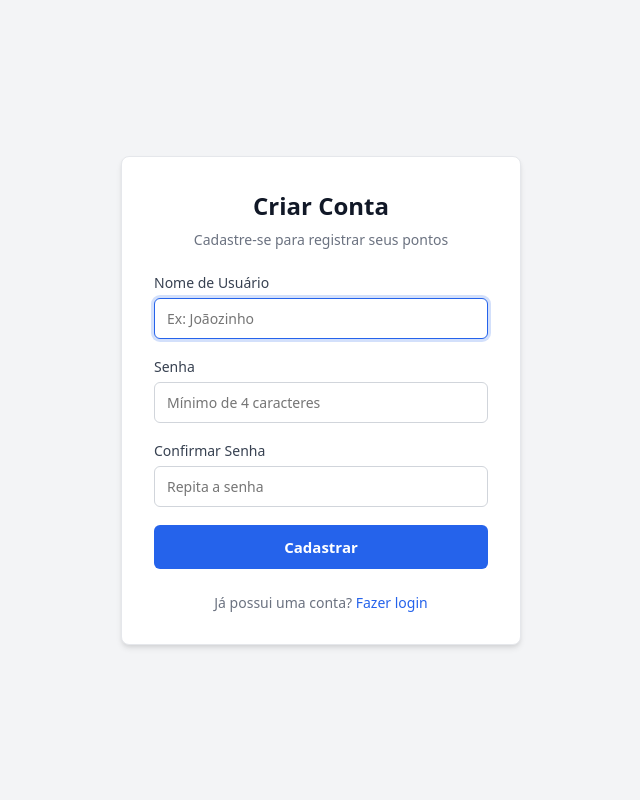
After one commit to migueltcarvalho-senai/Tcc-Projeto, a PHP site: page /registro.php in a window 1280 px wide. The commit adds this page. Shown: the whole page, without its empty margins (319-959 px from the left). Run offline with PHP 8.4, Linux system fonts and the light colour scheme.

Commit message:
vai q vai

```diff
--- /dev/null
+++ b/registro.php
@@ -0,0 +1,244 @@
+<?php
+session_start();
+require_once __DIR__ . '/config/config.php';
+
+// Se já estiver logado, redireciona para a página principal
+if (isset($_SESSION['id'])) {
+    header('Location: index.php');
+    exit;
+}
+
+$erro = '';
+$nome = '';
+
+if ($_SERVER['REQUEST_METHOD'] === 'POST') {
+    $nome = trim($_POST['nome'] ?? '');
+    $senha = $_POST['senha'] ?? '';
+    $confirmarSenha = $_POST['confirmar_senha'] ?? '';
+
+    // Validações básicas
+    if (empty($nome) || empty($senha) || empty($confirmarSenha)) {
+        $erro = 'Por favor, preencha todos os campos.';
+    } elseif (mb_strlen($nome) < 3) {
+        $erro = 'O nome de usuário deve conter pelo menos 3 caracteres.';
+    } elseif (strlen($senha) < 4) {
+        $erro = 'A senha deve conter pelo menos 4 caracteres.';
+    } elseif ($senha !== $confirmarSenha) {
+        $erro = 'As senhas informadas não coincidem.';
+    } else {
+        // Verifica se já existe um usuário com o mesmo nome
+        $checkSql = "SELECT id FROM usuarios WHERE nome = ? LIMIT 1";
+        $checkStmt = $conn->prepare($checkSql);
+
+        if ($checkStmt) {
+            $checkStmt->bind_param("s", $nome);
+            $checkStmt->execute();
+            $checkStmt->store_result();
+
+            if ($checkStmt->num_rows > 0) {
+                $erro = 'Este nome de usuário já está em uso. Por favor, escolha outro.';
+            } else {
+                // Criação do hash seguro da senha
+                $senhaHash = password_hash($senha, PASSWORD_DEFAULT);
+                $pontuacaoInicial = 0;
+
+                // Inserção na tabela usuarios
+                $insertSql = "INSERT INTO usuarios (nome, senha, pontuacaoPrimeiroJogo, pontuacaoSegundojogo) VALUES (?, ?, ?, ?)";
+                $insertStmt = $conn->prepare($insertSql);
+
+                if ($insertStmt) {
+                    $insertStmt->bind_param("ssii", $nome, $senhaHash, $pontuacaoInicial, $pontuacaoInicial);
+
+                    if ($insertStmt->execute()) {
+                        $insertStmt->close();
+                        $checkStmt->close();
+                        // Redireciona para login com mensagem de sucesso
+                        header('Location: login.php?cadastrado=1');
+                        exit;
+                    } else {
+                        $erro = 'Erro ao cadastrar usuário. Tente novamente.';
+                    }
+                    $insertStmt->close();
+                } else {
+                    $erro = 'Erro interno ao preparar a inserção.';
+                }
+            }
+            $checkStmt->close();
+        } else {
+            $erro = 'Erro interno ao consultar o banco de dados.';
+        }
+    }
+}
+?>
+<!DOCTYPE html>
+<html lang="pt-BR">
+<head>
+    <meta charset="UTF-8">
+    <meta name="viewport" content="width=device-width, initial-scale=1.0">
+    <title>Cadastro - Sketchbook Educacional</title>
+    <style>
+        * {
+            box-sizing: border-box;
+            margin: 0;
+            padding: 0;
+            font-family: system-ui, -apple-system, BlinkMacSystemFont, 'Segoe UI', Roboto, Oxygen, Ubuntu, Cantarell, sans-serif;
+        }
+        body {
+            background-color: #f3f4f6;
+            color: #1f2937;
+            min-height: 100vh;
+            display: flex;
+            align-items: center;
+            justify-content: center;
+            padding: 20px;
+        }
+        .container-auth {
+            background-color: #ffffff;
+            width: 100%;
+            max-width: 400px;
+            padding: 32px;
+            border-radius: 8px;
+            box-shadow: 0 4px 6px -1px rgba(0, 0, 0, 0.1), 0 2px 4px -1px rgba(0, 0, 0, 0.06);
+            border: 1px solid #e5e7eb;
+        }
+        .auth-header {
+            margin-bottom: 24px;
+            text-align: center;
+        }
+        .auth-header h1 {
+            font-size: 24px;
+            font-weight: 700;
+            color: #111827;
+            margin-bottom: 8px;
+        }
+        .auth-header p {
+            font-size: 14px;
+            color: #6b7280;
+        }
+        .form-group {
+            margin-bottom: 18px;
+        }
+        .form-group label {
+            display: block;
+            margin-bottom: 6px;
+            font-size: 14px;
+            font-weight: 500;
+            color: #374151;
+        }
+        .form-control {
+            width: 100%;
+            padding: 10px 12px;
+            border: 1px solid #d1d5db;
+            border-radius: 6px;
+            font-size: 14px;
+            color: #111827;
+            outline: none;
+            transition: border-color 0.2s, box-shadow 0.2s;
+        }
+        .form-control:focus {
+            border-color: #2563eb;
+            box-shadow: 0 0 0 3px rgba(37, 99, 235, 0.2);
+        }
+        .btn-submit {
+            width: 100%;
+            padding: 12px;
+            background-color: #2563eb;
+            color: #ffffff;
+            border: none;
+            border-radius: 6px;
+            font-size: 15px;
+            font-weight: 600;
+            cursor: pointer;
+            transition: background-color 0.2s;
+        }
+        .btn-submit:hover {
+            background-color: #1d4ed8;
+        }
+        .alert {
+            padding: 12px;
+            border-radius: 6px;
+            font-size: 14px;
+            margin-bottom: 20px;
+        }
+        .alert-error {
+            background-color: #fee2e2;
+            color: #991b1b;
+            border: 1px solid #fecaca;
+        }
+        .auth-footer {
+            margin-top: 24px;
+            text-align: center;
+            font-size: 14px;
+            color: #6b7280;
+        }
+        .auth-footer a {
+            color: #2563eb;
+            text-decoration: none;
+            font-weight: 500;
+        }
+        .auth-footer a:hover {
+            text-decoration: underline;
+        }
+    </style>
+</head>
+<body>
+    <div class="container-auth">
+        <div class="auth-header">
+            <h1>Criar Conta</h1>
+            <p>Cadastre-se para registrar seus pontos</p>
+        </div>
+
+        <?php if (!empty($erro)): ?>
+            <div class="alert alert-error">
+                <?= htmlspecialchars($erro) ?>
+            </div>
+        <?php endif; ?>
+
+        <form method="POST" action="registro.php">
+            <div class="form-group">
+                <label for="nome">Nome de Usuário</label>
+                <input
+                    type="text"
+                    id="nome"
+                    name="nome"
+                    class="form-control"
+                    placeholder="Ex: Joãozinho"
+                    value="<?= htmlspecialchars($nome) ?>"
+                    required
+                    autofocus
+                >
+            </div>
+
+            <div class="form-group">
+                <label for="senha">Senha</label>
+                <input
+                    type="password"
+                    id="senha"
+                    name="senha"
+                    class="form-control"
+                    placeholder="Mínimo de 4 caracteres"
+                    required
+                >
+            </div>
+
+            <div class="form-group">
+                <label for="confirmar_senha">Confirmar Senha</label>
+                <input
+                    type="password"
+                    id="confirmar_senha"
+                    name="confirmar_senha"
+                    class="form-control"
+                    placeholder="Repita a senha"
+                    required
+                >
+            </div>
+
+            <button type="submit" class="btn-submit">Cadastrar</button>
+        </form>
+
+        <div class="auth-footer">
+            Já possui uma conta? <a href="login.php">Fazer login</a>
+        </div>
+    </div>
+</body>
+</html>
```
Also changed, not shown: config/proteger.php (+5 -3 lines), index.php (+17 -1 lines), login.php (added, +245 -0 lines), logout.php (added, +26 -0 lines).
